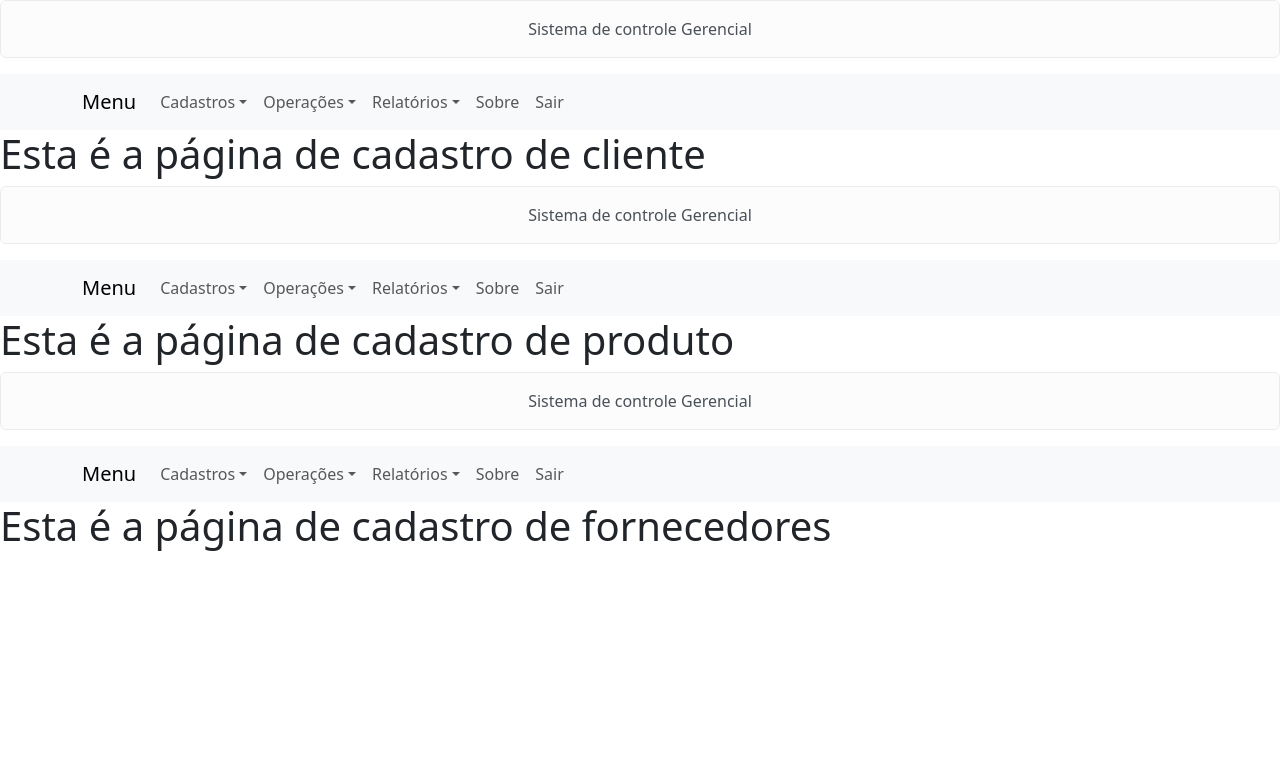
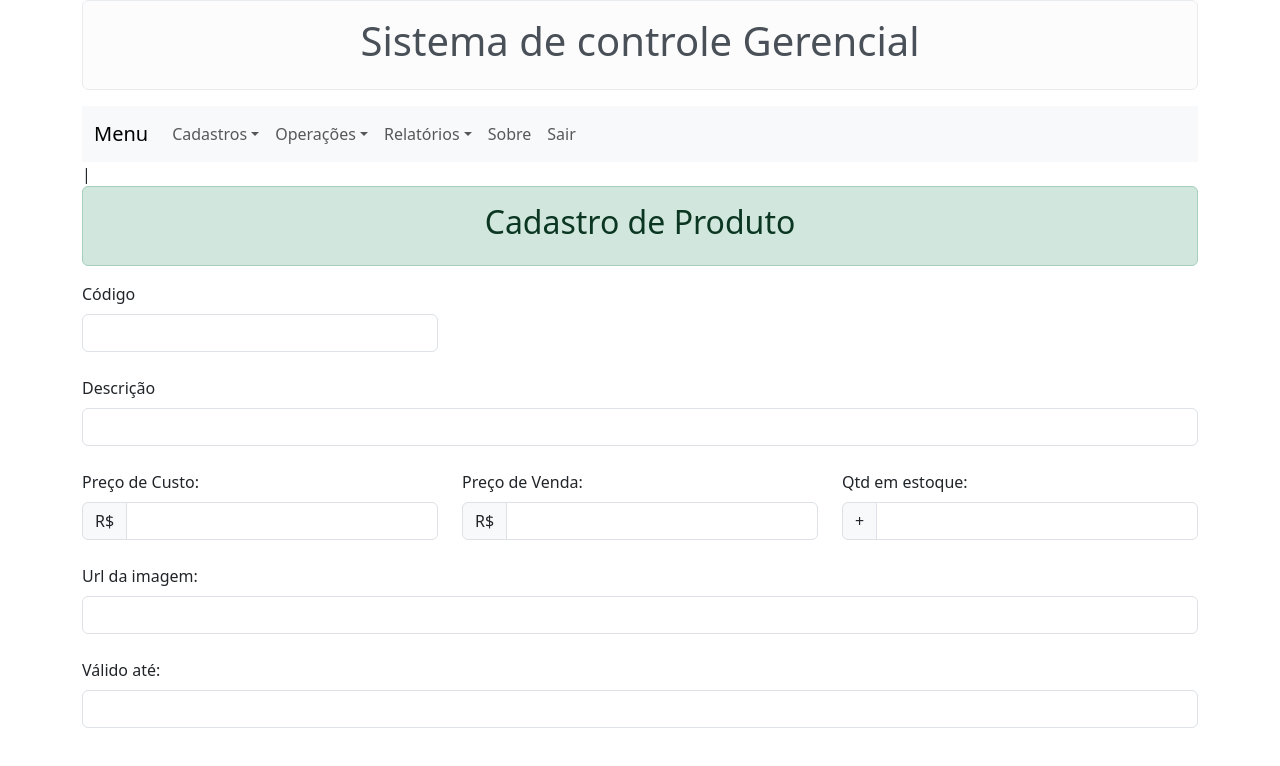
Before and after one commit to pinhalwalter/sistema, a React (Create React App) app: page / in a window 1280 px wide. Shown: the top 766 px of the page. Built offline with nearby package versions, Linux system fonts and the light colour scheme.

Commit message:
desenvolvendo tela de cadastros (componentes compostos)

```diff
--- a/src/App.js
+++ b/src/App.js
@@ -1,17 +1,10 @@
 import Pagina from "./componentes/layouts/Pagina";
+import TelaCadastroProduto from "./componentes/Telas/TelaCadastroProduto";
 function App() {
   return (
     <div className="App">
       <Pagina>
-        <h1>Esta é a página de cadastro de cliente</h1>
-      </Pagina>
-
-      <Pagina>
-        <h1>Esta é a página de cadastro de produto</h1>
-      </Pagina>
-
-      <Pagina>
-        <h1>Esta é a página de cadastro de fornecedores</h1>
+        <TelaCadastroProduto/>
       </Pagina>
     </div>
   );
--- /dev/null
+++ b/src/componentes/Telas/Formularios/FormCadProduto.jsx
@@ -0,0 +1,109 @@
+import Col from 'react-bootstrap/Col';
+import Form from 'react-bootstrap/Form';
+import InputGroup from 'react-bootstrap/InputGroup';
+import Row from 'react-bootstrap/Row';
+
+export default function FormCadProdutos(props) {
+    return (
+        <Form noValidate>
+            <Row className="mb-4">
+                <Form.Group as={Col} md="4" controlId="codigo">
+                    <Form.Label>Código</Form.Label>
+                    <Form.Control
+                        required
+                        type="text"
+                        id="codigo"
+                        name="codigo"
+                    />
+                    <Form.Control.Feedback type='invalid'>Por favor, informe o código do produto!</Form.Control.Feedback>
+                </Form.Group>
+            </Row>
+            <Row className="mb-4">
+                <Form.Group as={Col} md="12" controlId="descricao">
+                    <Form.Label>Descrição</Form.Label>
+                    <Form.Control
+                        required
+                        type="text"
+                        id="descricao"
+                        name="descricao"
+                    />
+                    <Form.Control.Feedback type="invalid">Por favor, informe a descrição do produto!</Form.Control.Feedback>
+                </Form.Group>
+            </Row>
+            <Row className="mb-4">
+                <Form.Group as={Col} md="4" controlId="precoCusto">
+                    <Form.Label>Preço de Custo:</Form.Label>
+                    <InputGroup hasValidation>
+                        <InputGroup.Text id="precoCusto">R$</InputGroup.Text>
+                        <Form.Control
+                            type="text"
+                            id="precoCusto"
+                            name="precoCusto"
+                            aria-describedby="precoCusto"
+                            required
+                        />
+                        <Form.Control.Feedback type="invalid">
+                            Por favor, informe o preço de custo!
+                        </Form.Control.Feedback>
+                    </InputGroup>
+                </Form.Group>
+                <Form.Group as={Col} md="4" controlId="precoVenda">
+                    <Form.Label>Preço de Venda:</Form.Label>
+                    <InputGroup hasValidation>
+                        <InputGroup.Text id="precoVenda">R$</InputGroup.Text>
+                        <Form.Control
+                            type="text"
+                            id="precoVenda"
+                            name="precoVenda"
+                            aria-describedby="precoVenda"
+                            required
+                        />
+                        <Form.Control.Feedback type="invalid">
+                            Por favor, informe o preço de venda!
+                        </Form.Control.Feedback>
+                    </InputGroup>
+                </Form.Group>
+                <Form.Group as={Col} md="4" controlId="qtdEstoque">
+                    <Form.Label>Qtd em estoque:</Form.Label>
+                    <InputGroup hasValidation>
+                        <InputGroup.Text id="qtdEstoque">+</InputGroup.Text>
+                        <Form.Control
+                            type="text"
+                            id="qtdEstoque"
+                            name="qtdEstoque"
+                            aria-describedby="qtdEstoque"
+                            required
+                        />
+                        <Form.Control.Feedback type="invalid">
+                            Por favor, informe a quantidade em estoque!
+                        </Form.Control.Feedback>
+                    </InputGroup>
+                </Form.Group>
+            </Row>
+            <Row className="mb-4">
+                <Form.Group as={Col} md="12" controlId="urlImagem">
+                    <Form.Label>Url da imagem:</Form.Label>
+                    <Form.Control
+                        required
+                        type="text"
+                        id="urlImagem"
+                        name="urlImagem"
+                    />
+                    <Form.Control.Feedback type="invalid">Por favor, informe a url da imagem do produto!</Form.Control.Feedback>
+                </Form.Group>
+            </Row>
+            <Row className="mb-4">
+                <Form.Group as={Col} md="12" controlId="dataValidade">
+                    <Form.Label>Válido até:</Form.Label>
+                    <Form.Control
+                        required
+                        type="text"
+                        id="dataValidade"
+                        name="dataValidade"
+                    />
+                    <Form.Control.Feedback type="invalid">Por favor, informe a data de validade do produto!</Form.Control.Feedback>
+                </Form.Group>
+            </Row>
+        </Form>
+    );
+}
--- /dev/null
+++ b/src/componentes/Telas/TelaCadastroProduto.jsx
@@ -0,0 +1,14 @@
+import { Alert } from "react-bootstrap";
+import FormCadProdutos from "./Formularios/FormCadProduto";
+export default function TelaCadastroProduto(props) {
+    return (
+        <div>
+            |<Alert className="mt-02 mb-02 success text-center" variant="success">
+                <h2>
+                    Cadastro de Produto
+                </h2>
+            </Alert>
+            <FormCadProdutos />
+        </div>
+    );
+}
--- a/src/componentes/layouts/Cabecalho.jsx
+++ b/src/componentes/layouts/Cabecalho.jsx
@@ -3,6 +3,11 @@ export default function Cabecalho(props){
 
     //método render
     return (
-        <Alert className={"text-center"} variant="light">{props.titulo || "Título não fornecido"}</Alert>
+        <Alert className={"text-center"} variant="light">
+            <h1>
+                {props.titulo || "Título não fornecido"}
+            </h1>
+        </Alert>
+
     );
 }
--- a/src/componentes/layouts/Pagina.jsx
+++ b/src/componentes/layouts/Pagina.jsx
@@ -1,14 +1,18 @@
 import Menu from "./Menu";
 import Cabecalho from "./Cabecalho";
+import { Container } from "react-bootstrap";
 
 export default function Pagina(props) {
     return (
         <>
-            <Cabecalho titulo="Sistema de controle Gerencial" />
-            <Menu />
-            {
-                props.children
-            }
+            <Container>
+                <Cabecalho titulo="Sistema de controle Gerencial" />
+                <Menu />
+                {
+                    props.children
+                }
+            </Container>
         </>
+
     );
 }
```
